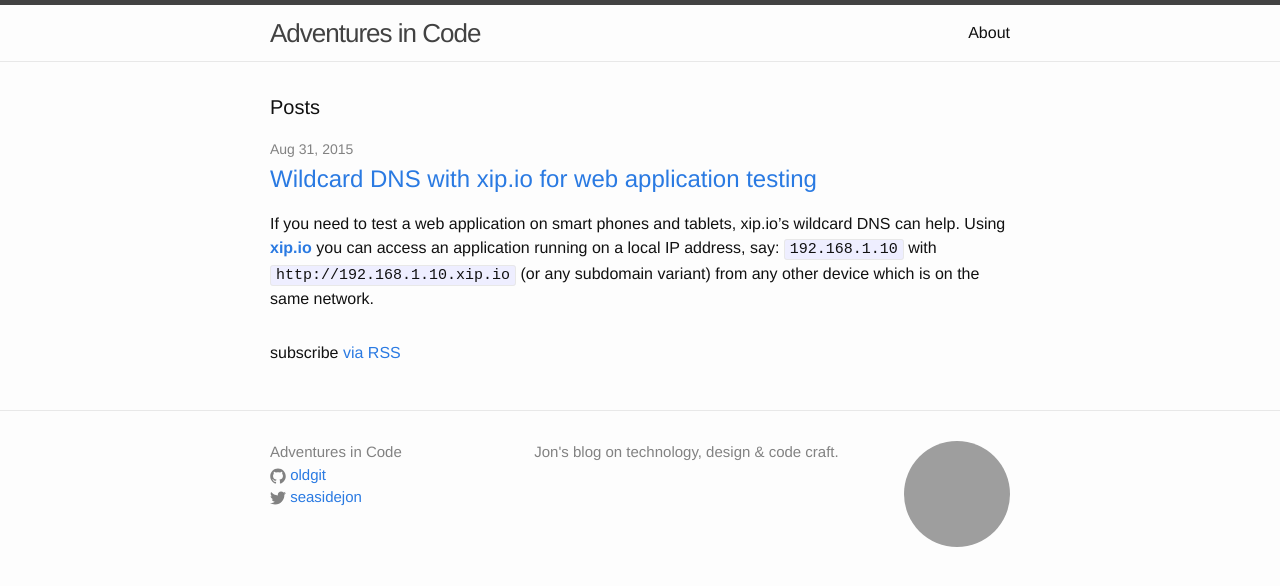
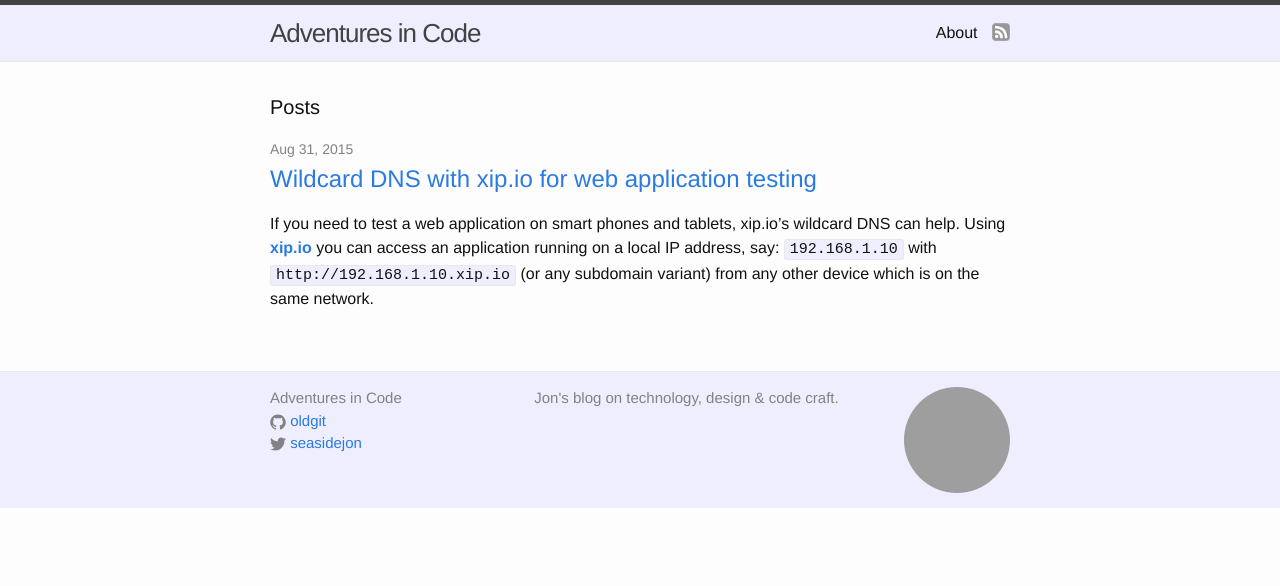
Before and after one commit to oldgit/oldgit.github.io, a Jekyll site: the page built from index.html, in a window 1280 px wide, cut to the strip 0-586 px from the top of the page. Built offline with Jekyll 4.4.1, drawn with Linux system fonts in a browser that asks for light colours; grey boxes are pictures that could not be loaded.

Commit message:
Added RSS feed icon, colored header, footer

```diff
--- a/_includes/footer.html
+++ b/_includes/footer.html
@@ -44,7 +44,7 @@
       <div class="footer-col  footer-col-3">
         <ul class="footer-list">
           <li class="footer-image">
-            <img class="avatar" src="https://www.gravatar.com/avatar/b44743627803342f05149e5921e721f6"/>
+            <img class="avatar" src="https://www.gravatar.com/avatar/b44743627803342f05149e5921e721f6" title="Oldgit's gravatar"/>
           </li>
         </ul>
       </div>
--- a/_includes/header.html
+++ b/_includes/header.html
@@ -19,6 +19,7 @@
           <a class="page-link" href="{{ page.url | prepend: site.baseurl }}">{{ page.title }}</a>
           {% endif %}
         {% endfor %}
+        <a class="page-link" href="{{ "/feed.xml" | prepend: site.baseurl }}"><img class="rss" src="/images/rss.png" title="RSS feed"/></a>
       </div>
     </nav>
 
--- a/_sass/_layout.scss
+++ b/_sass/_layout.scss
@@ -2,12 +2,21 @@
  * Site header
  */
 .site-header {
+    background: #eef;
     border-top: 5px solid $grey-color-dark;
     border-bottom: 1px solid $grey-color-light;
     min-height: 56px;
 
     // Positioning context for the mobile navigation icon
     position: relative;
+}
+
+.rss {
+    width: auto;
+    height: auto;
+    max-width: 18px;
+    max-height: 18px;
+    margin-bottom: 4px;
 }
 
 .site-title {
@@ -37,7 +46,7 @@
 
         // Gaps between nav items, but not on the first one
         &:not(:first-child) {
-            margin-left: 20px;
+            margin-left: 10px;
         }
     }
 
@@ -92,8 +101,8 @@
  * Site footer
  */
 .site-footer {
+    background: #eef;
     border-top: 1px solid $grey-color-light;
-    padding: $spacing-unit 0;
 }
 
 .footer-image {
@@ -109,12 +118,14 @@
 .footer-list {
     list-style: none;
     margin-left: 0;
+    margin-bottom: 0;
 }
 
 .footer-col-wrapper {
     font-size: 15px;
     color: $grey-color;
     margin-left: -$spacing-unit / 2;
+    padding-top: $spacing-unit / 2;
     @extend %clearfix;
 }
 
--- a/index.html
+++ b/index.html
@@ -20,6 +20,4 @@ layout: default
     {% endfor %}
   </ul>
 
-  <p class="rss-subscribe">subscribe <a href="{{ "/feed.xml" | prepend: site.baseurl }}">via RSS</a></p>
-
 </div>
```
Also changed, not shown: images/rss.png (added).
